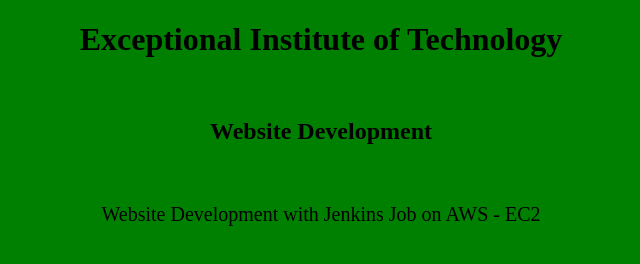
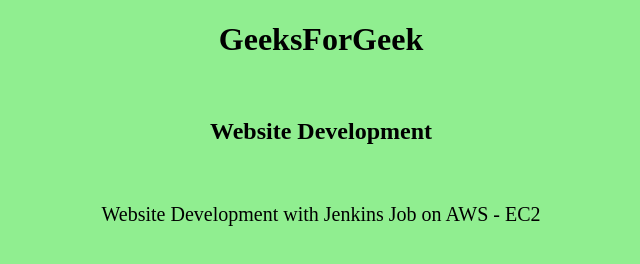
Before and after one commit to shoaib7833/jenkins-webapp, a plain HTML site: page webapp.html in a window 1280 px wide. Shown: the whole page, without its empty margins (319-959 px from the left). Drawn offline with Linux system fonts and the light colour scheme.

Commit message:
jenkinswebapp.html

```diff
--- a/webapp.html
+++ b/webapp.html
@@ -4,11 +4,11 @@
     <meta charset="UTF-8">
     <meta http-equiv="X-UA-Compatible"
     content="IE=edge">
-    <meta name="viewport" content=
-    "width=device-width, initial-scale=1.0">
+    <meta name="viewport" content="width=
+    device-width, initial-scale=1.0">
     <style>
         body{
-            background-color: green;
+            background-color: lightgreen;
         }
         h1{
            text-align: center;
@@ -26,7 +26,7 @@
 </head>
 
 <body>
-    <h1>Exceptional Institute of Technology</h1>
+    <h1>GeeksForGeek</h1>
     <br>
    <h2> Website Development </h2>
    <br>
```
